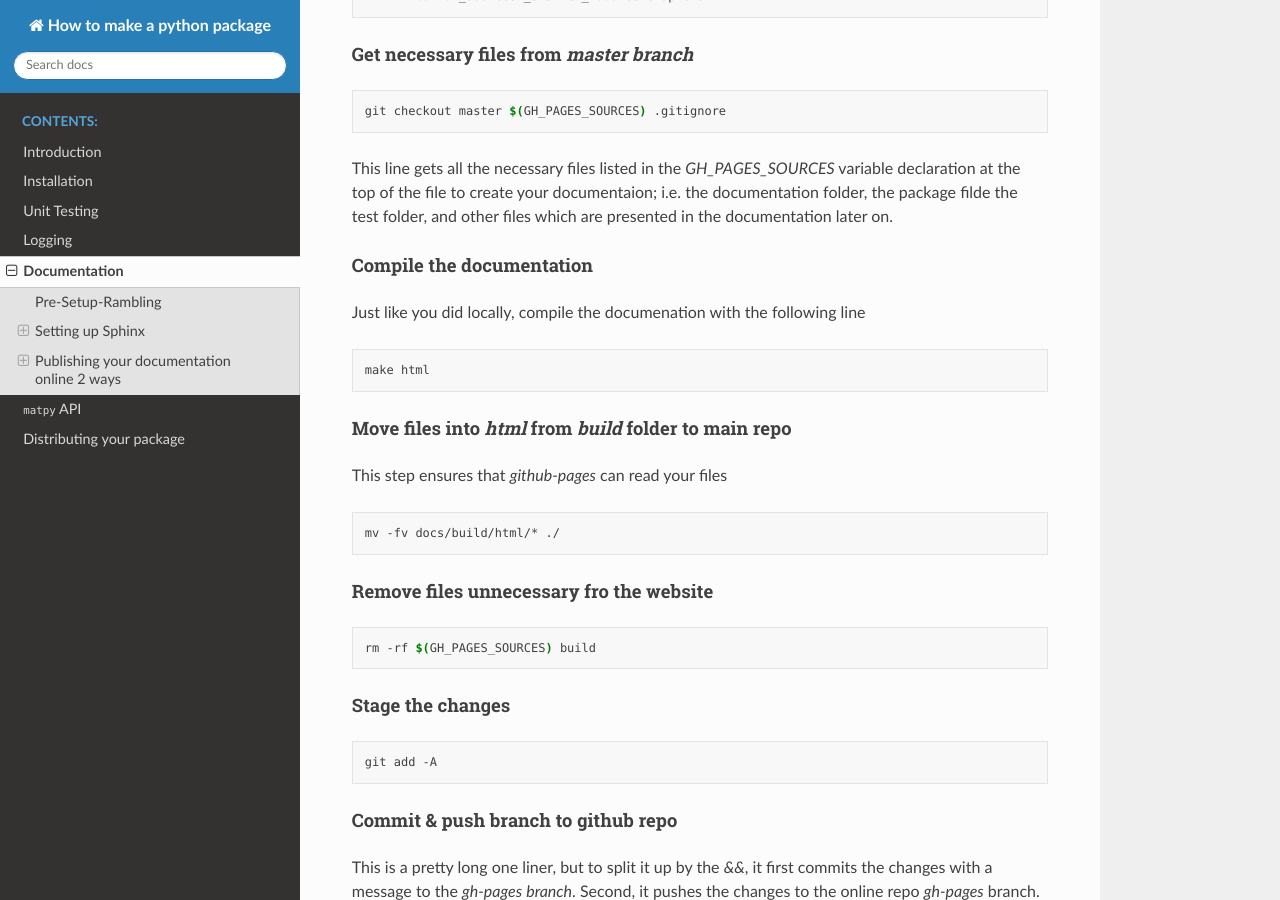
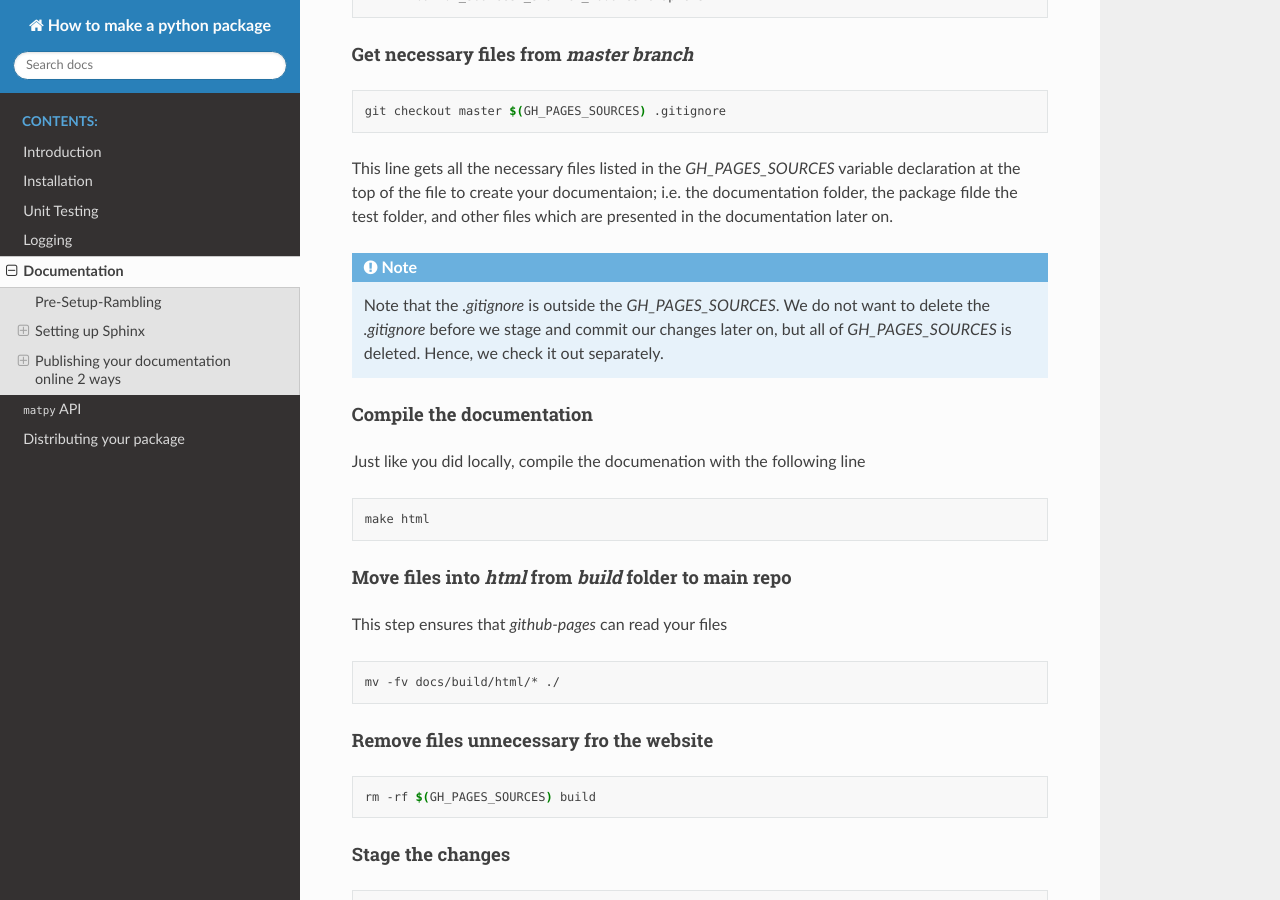
Before and after one commit to lsawade/how_to_make_a_python_package, a Sphinx documentation site: the page built from docs/source/chapters/documentation.rst, in a window 1280 px wide and 900 px high, scrolled down 4545 px. Built offline with Sphinx 7.4.7 and the Read the Docs theme 2.0.0, drawn with Linux system fonts in a browser that asks for light colours.

Commit message:
Added note on extra .gitignore

```diff
--- a/docs/source/chapters/documentation.rst
+++ b/docs/source/chapters/documentation.rst
@@ -213,6 +213,13 @@ variable declaration at the top of the file to create your documentaion;
 i.e. the documentation folder, the package filde the test folder, and other
 files which are presented in the documentation later on.
 
+.. note::
+
+    Note that the `.gitignore` is outside the `GH_PAGES_SOURCES`. We do not
+    want to delete the `.gitignore` before we stage and commit our changes
+    later on, but all of `GH_PAGES_SOURCES` is deleted. Hence, we check it out
+    separately.
+
 
 Compile the documentation
 #########################
```
